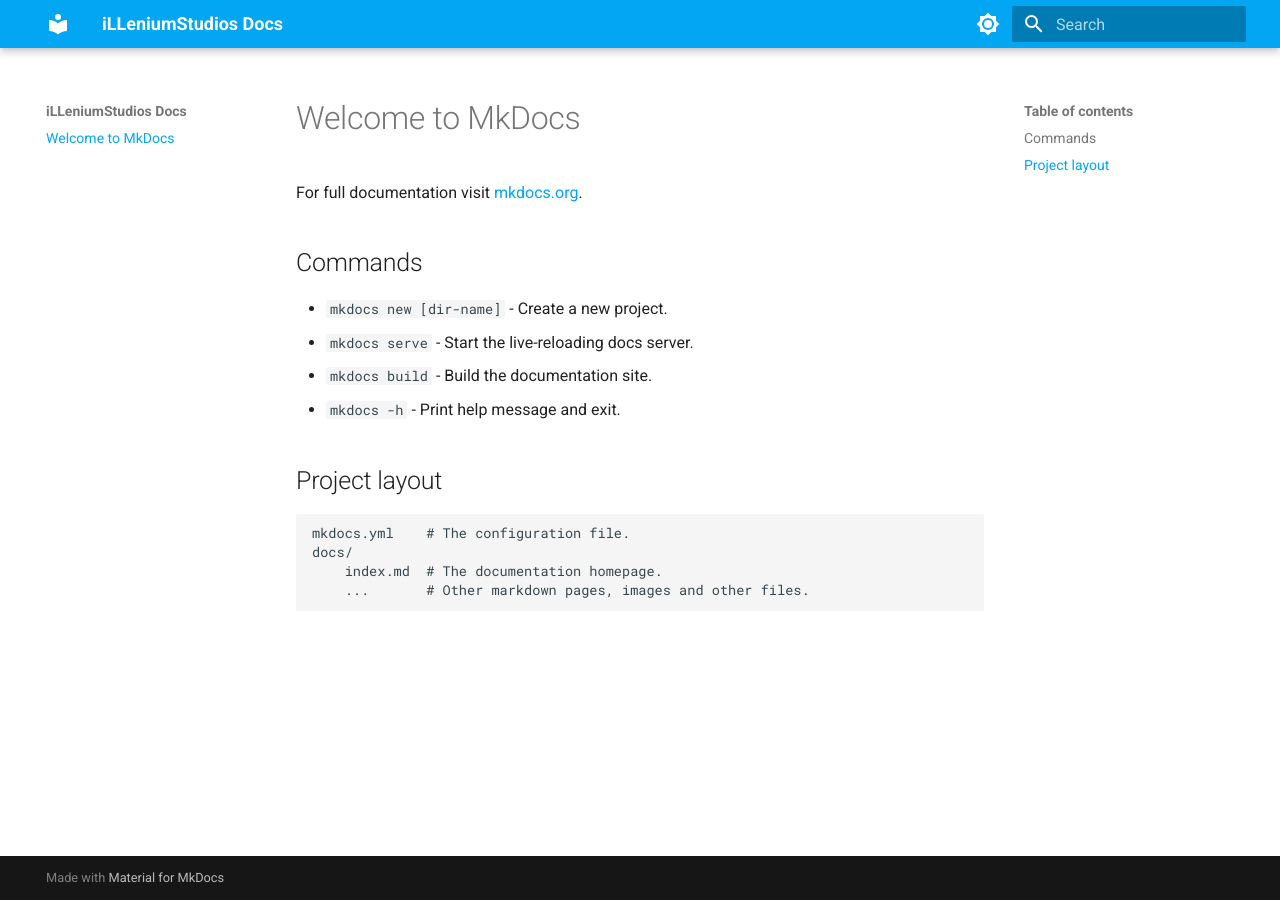
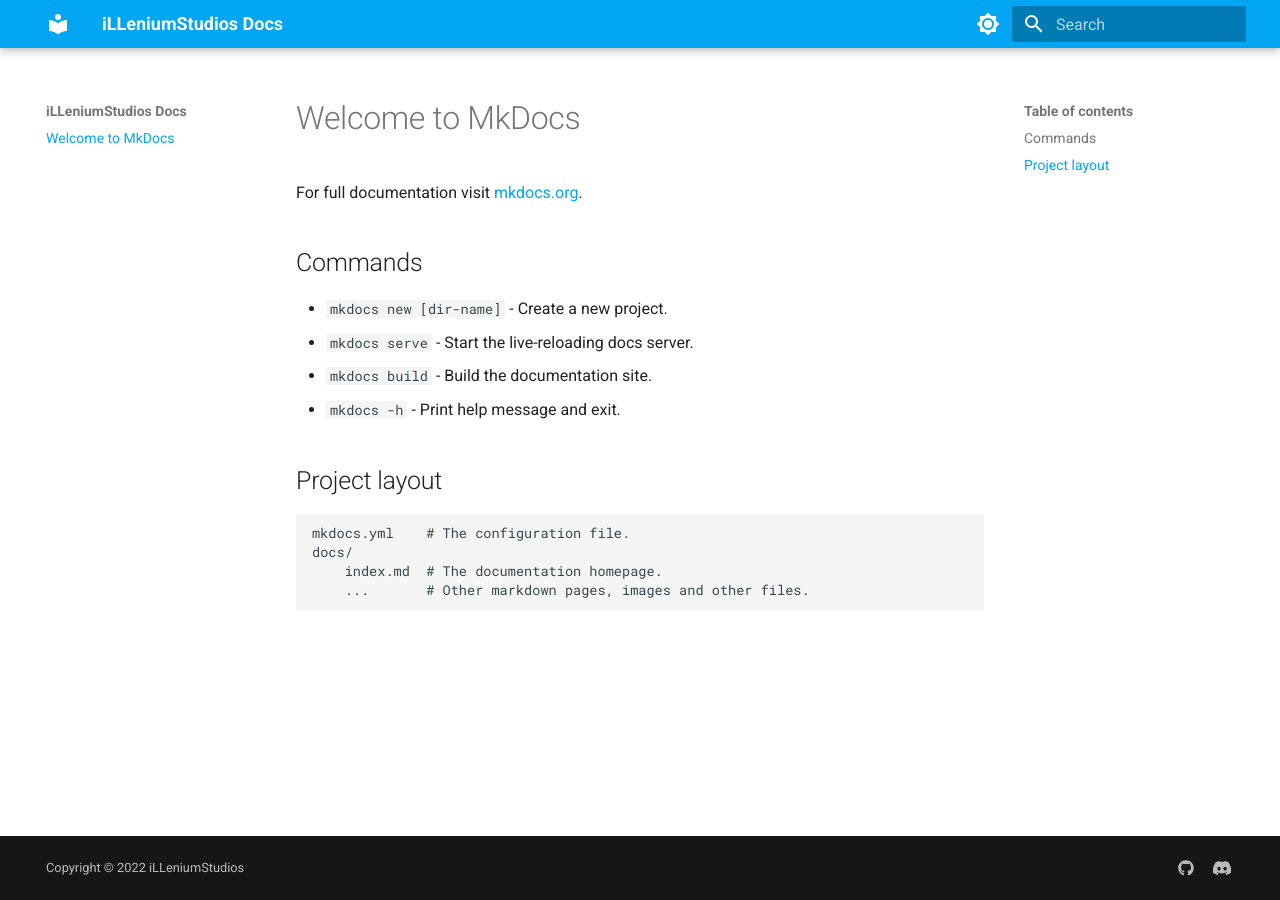
Before and after one commit to insoomnia1/illeniumdocs.github.io, an MkDocs documentation site: the page built from docs/index.md, in a window 1280 px wide. Built offline with MkDocs 1.6.1 and Material for MkDocs 9.7.7, drawn with Linux system fonts in a browser that asks for light colours.

```diff
--- a/mkdocs.yml
+++ b/mkdocs.yml
@@ -23,3 +23,12 @@ theme:
     - navigation.top
 extra:
   homepage: https://docs.illenium.dev
+  social:
+    - icon: fontawesome/brands/github
+      link: https://github.com/iLLeniumStudios
+    - icon: fontawesome/brands/discord
+      link: https://discord.illenium.dev
+  generator: false
+plugins:
+  - search
+copyright: Copyright &copy; 2022 iLLeniumStudios
```
